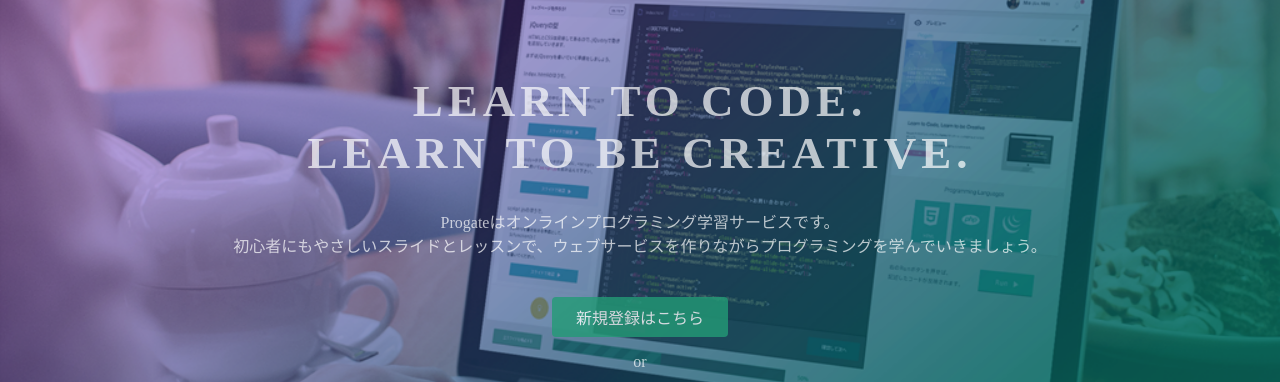
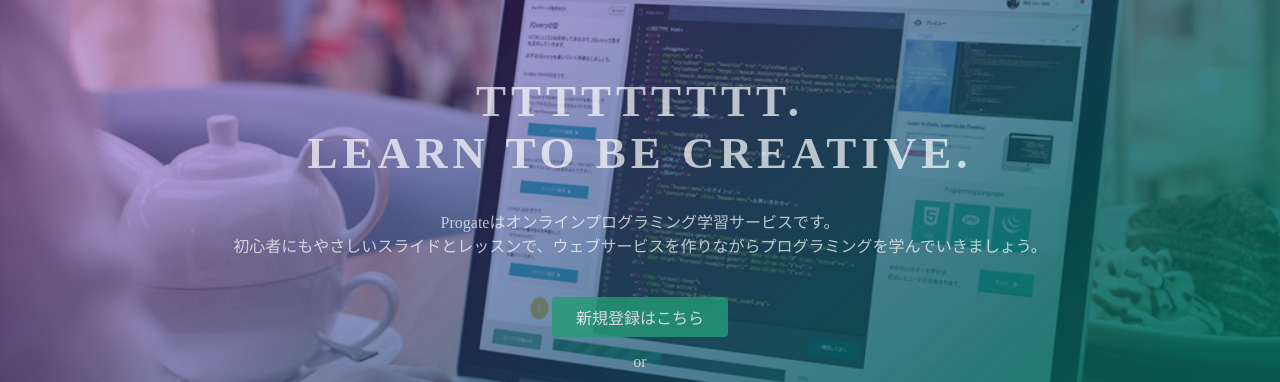
Before and after one commit to s1f101900644/FirstPost, a plain HTML site: page index.html in a window 1280 px wide. Shown: the part 135-517 px from the top of the page. Drawn offline with Linux system fonts and the light colour scheme.

Commit message:
Update index.html

```diff
--- a/index.html
+++ b/index.html
@@ -23,7 +23,7 @@
   </header>
   <div class="top-wrapper">
     <div class="container">
-      <h1>LEARN TO CODE.<br>LEARN TO BE CREATIVE.</h1>
+      <h1>TTTTTTTTT.<br>LEARN TO BE CREATIVE.</h1>
       <p>Progateはオンラインプログラミング学習サービスです。<br>初心者にもやさしいスライドとレッスンで、ウェブサービスを作りながらプログラミングを学んでいきましょう。</p>
       <div class="btn-wrapper">
         <a href="#" class="btn signup">新規登録はこちら</a>
```
